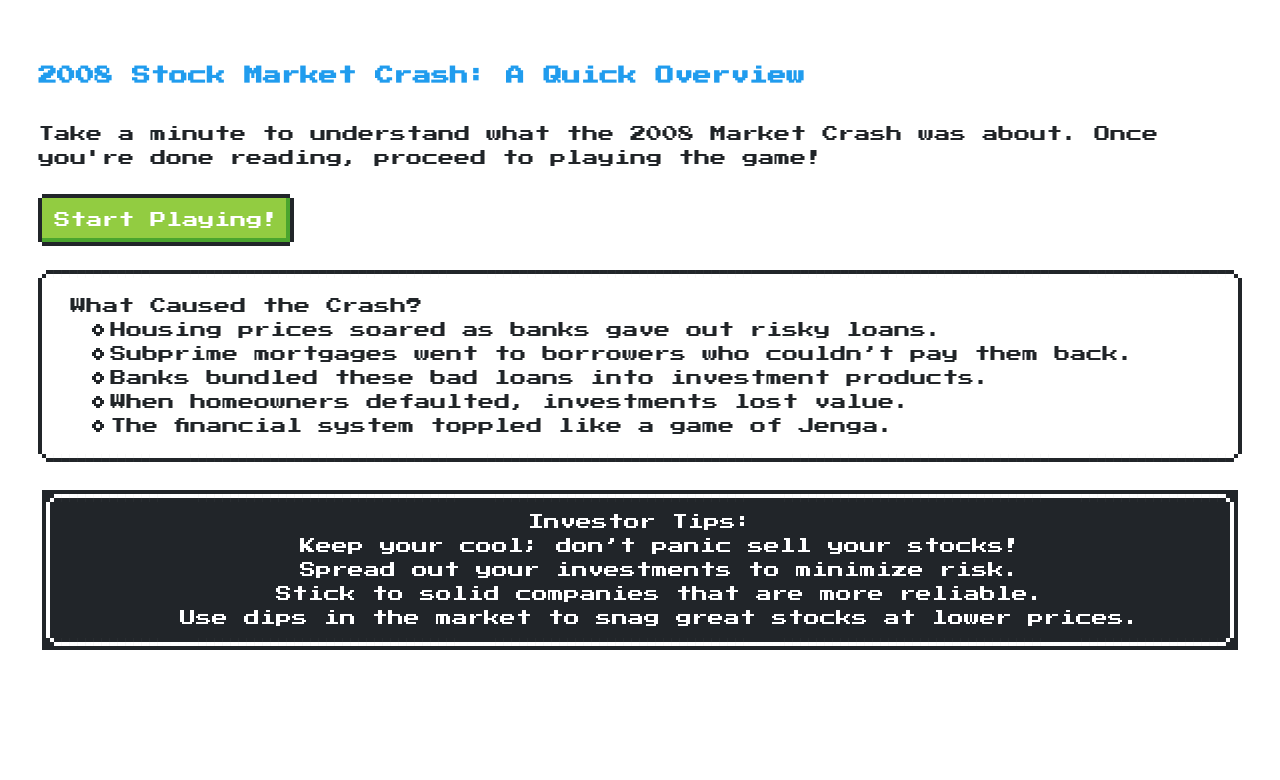
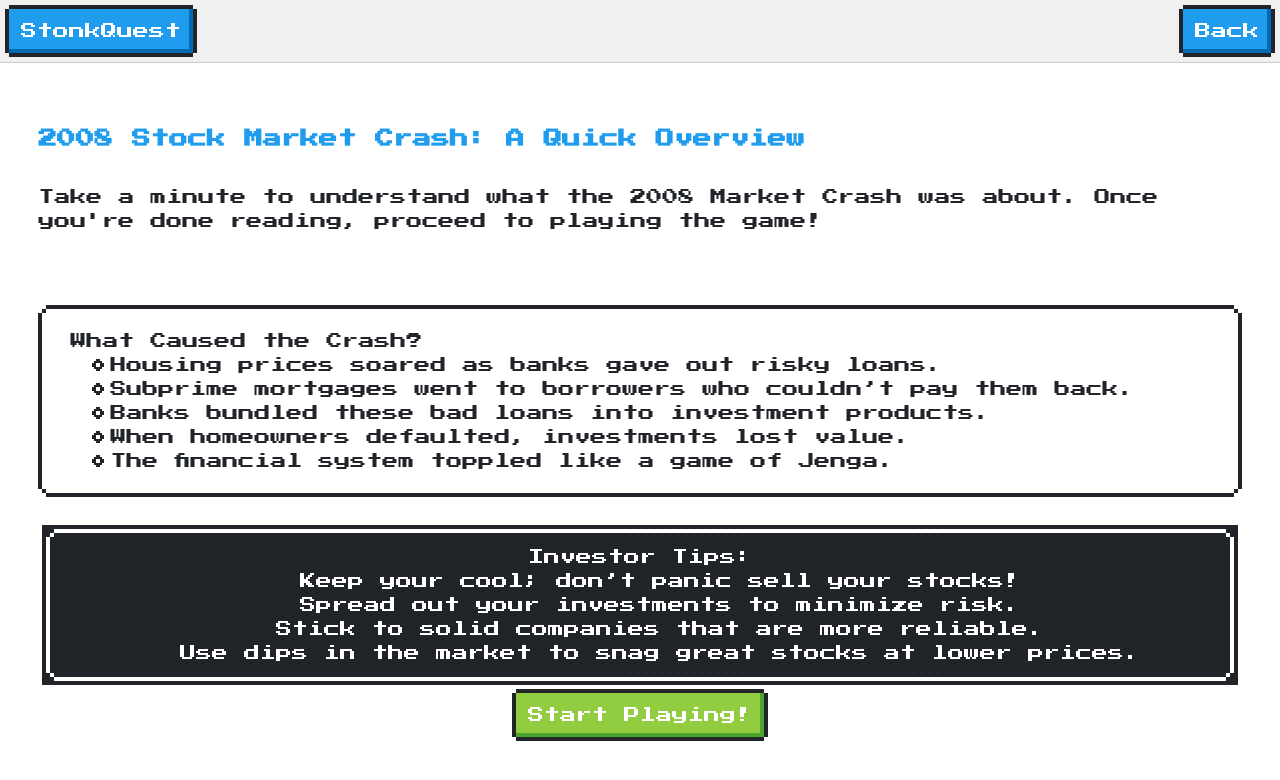
Before and after one commit to aditikilledar/StonksQuest, a React (Create React App) app in the folder my-stonks/: page /scenario-one in a window 1280 px wide. Shown: the top 780 px of the page. Built offline with nearby package versions, Linux system fonts and the light colour scheme.

Commit message:
added header

```diff
--- a/my-stonks/src/App.css
+++ b/my-stonks/src/App.css
@@ -180,3 +180,21 @@ body {
 .test-button:hover {
   background-color: #e6b800; /* Darker yellow on hover */
 }
+
+.header {
+  display: flex;
+  justify-content: space-between;
+  align-items: center;
+  padding: 5px;
+  background-color: #f0f0f0;
+  border-bottom: 1px solid #ccc;
+}
+
+.header-title {
+  margin: 0;
+}
+
+.centered-button {
+  display: grid;
+  place-items: center; /* Center both horizontally and vertically */
+}
--- /dev/null
+++ b/my-stonks/src/components/Header.tsx
@@ -0,0 +1,17 @@
+// Header.tsx
+import React from 'react';
+import { useNavigate } from 'react-router-dom'; // Ensure react-router-dom is installed
+
+const Header: React.FC = () => {
+    const navigate = useNavigate();
+
+    return (
+        <header className="header">
+            <button className="nes-btn is-primary" onClick={() => navigate("/")}> StonkQuest </button>
+            <button className="nes-btn is-primary" onClick={() => navigate(-1)}>Back</button>
+            {/* <h1 className="header-title">{title}</h1> */}
+        </header>
+    );
+};
+
+export default Header;
--- a/my-stonks/src/scenarios/ScenarioOne.tsx
+++ b/my-stonks/src/scenarios/ScenarioOne.tsx
@@ -3,6 +3,7 @@ import 'nes.css/css/nes.min.css';
 import './ScenarioOne.css';
 import Portfolio from '../components/Portfolio';
 import { Line } from 'react-chartjs-2';
+import Header from '../components/Header';
 import {
     Chart as ChartJS,
     CategoryScale,
@@ -197,9 +198,11 @@ const ScenarioOne: React.FC = () => {
 
 
     return (
-        <div className="grid-container-outer">
+        <div>
+            <Header/>
+            <div className="grid-container-outer">
 
-            {!isGameOver && (
+            {isGameOver && (
                 <div className="game-over-overlay">
                     <h1>GAME OVER</h1>
                     <h2>{isProfitMade ? 'YOU WIN' : 'YOU LOSE'}</h2>
@@ -288,6 +291,8 @@ const ScenarioOne: React.FC = () => {
                 </div>
             )}
         </div>
+        </div>
+
     );
 };
 
--- a/my-stonks/src/scenarios/infos/ScenarioOneInfo.tsx
+++ b/my-stonks/src/scenarios/infos/ScenarioOneInfo.tsx
@@ -3,12 +3,14 @@ import './Info.css';
 import Portfolio from '../../components/Portfolio';
 import BuyStock from '../../components/BuyStock';
 import { useNavigate } from 'react-router-dom'; // Import useNavigate
-
+import Header from '../../components/Header';
 
 function ScenarioOneInfo() {
     const navigate = useNavigate(); // Initialize the navigate function
     return (
-        <div className="padded">
+        <div>
+            <Header/>
+            <div className="padded">
             <br></br>
             <h3 className="nes-text is-primary">2008 Stock Market Crash: A Quick Overview</h3>
             <br></br>
@@ -17,8 +19,6 @@ function ScenarioOneInfo() {
 
             <br></br>
             <br></br>
-
-            <button type="button" className="nes-btn is-success" onClick={() => navigate('/market-crash')}>Start Playing! </button>
             <br></br>
             <br></br>
             <div>
@@ -56,6 +56,11 @@ function ScenarioOneInfo() {
                 </ul>
 
             </div>
+            <div className='centered-button'>
+                <button type="button" className="nes-btn is-success" onClick={() => navigate('/market-crash')}>Start Playing! </button>
+            </div>
+        </div>
+
         </div>
     );
 }
```
